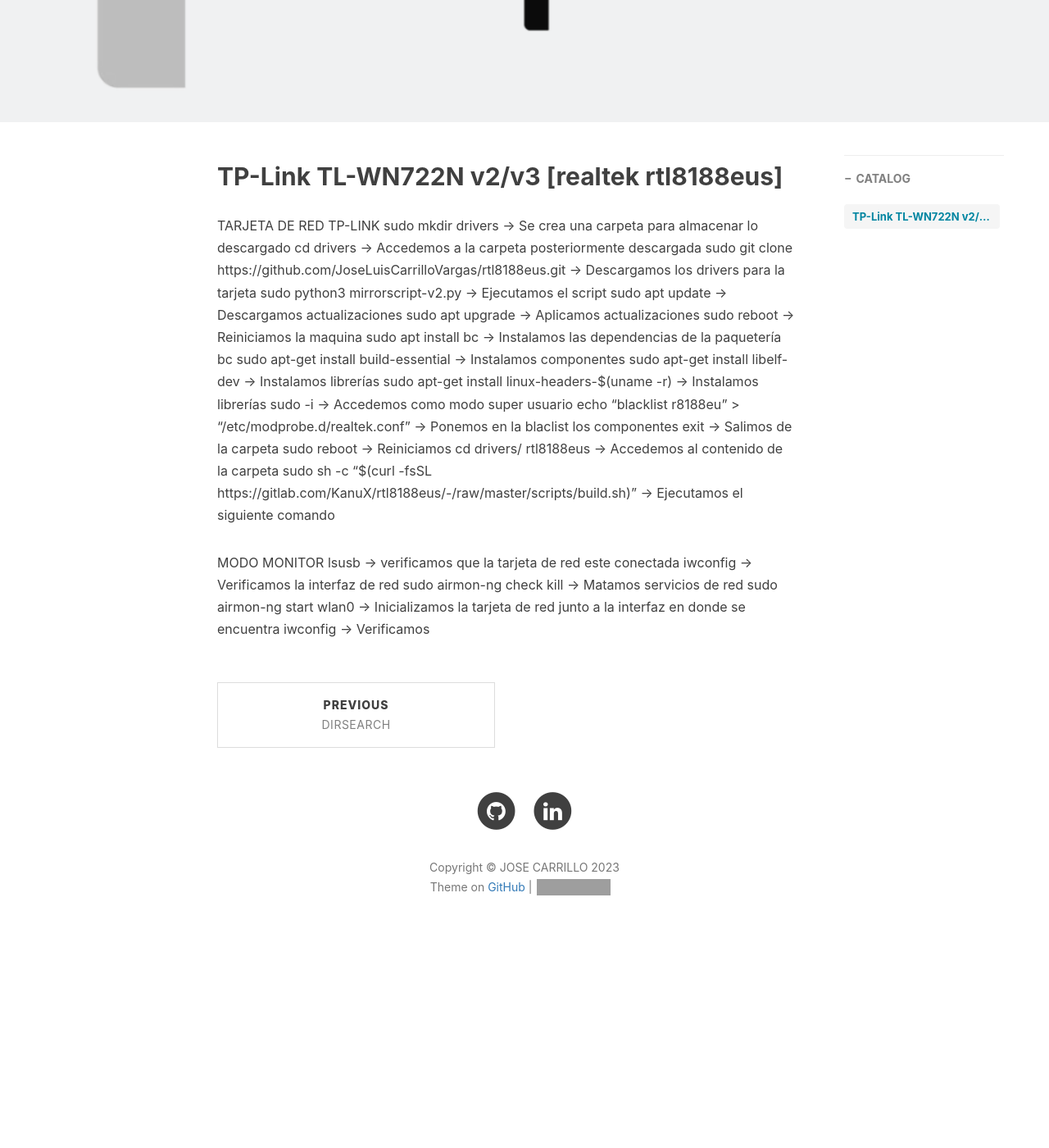
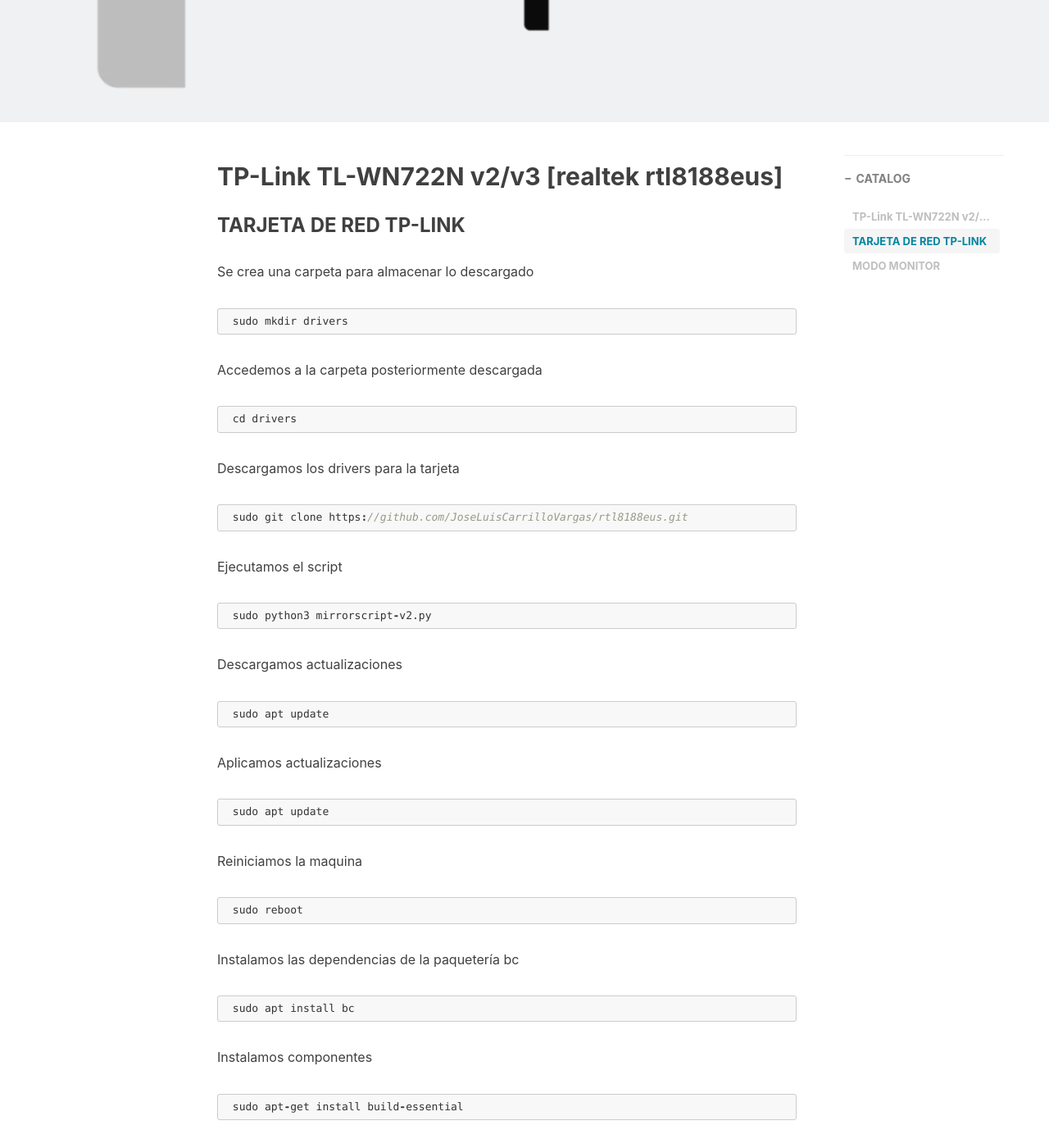
Before and after one commit to JoseLuisCarrilloVargas/joseluiscarrillovargas.github.io, a Jekyll site: the page built from _posts/2023-06-03-IntalarDriversTP-Link TL-WN722N.md, in a window 1280 px wide and 1400 px high, scrolled down 400 px. Shown: the whole window at 82% size. Built offline with Jekyll 4.4.1, drawn with Linux system fonts in a browser that asks for light colours; nearby versions of some CDN libraries; comment, search, counter and statistics services are not loaded; before the commit the page ends 1586 px from its top, so only the background shows below that; some of the changed text lies outside the part shown; grey boxes are pictures that could not be loaded.

Commit message:
03 06 2023

````diff
--- a/_posts/2023-06-03-IntalarDriversTP-Link TL-WN722N.md
+++ b/_posts/2023-06-03-IntalarDriversTP-Link TL-WN722N.md
@@ -11,28 +11,116 @@
 ---
 
 ## TP-Link TL-WN722N v2/v3 [realtek rtl8188eus]
-TARJETA DE RED TP-LINK
-sudo mkdir drivers -> Se crea una carpeta para almacenar lo descargado
-cd drivers -> Accedemos a la carpeta posteriormente descargada
-sudo git clone https://github.com/JoseLuisCarrilloVargas/rtl8188eus.git -> Descargamos los drivers para la tarjeta
-sudo python3 mirrorscript-v2.py -> Ejecutamos el script
-sudo apt update -> Descargamos actualizaciones
-sudo apt upgrade -> Aplicamos actualizaciones
-sudo reboot -> Reiniciamos la maquina
-sudo apt install bc -> Instalamos las dependencias de la paquetería bc
-sudo apt-get install build-essential -> Instalamos componentes
-sudo apt-get install libelf-dev -> Instalamos librerías
-sudo apt-get install linux-headers-$(uname -r) -> Instalamos librerías
-sudo -i -> Accedemos como modo super usuario
-echo "blacklist r8188eu" > "/etc/modprobe.d/realtek.conf" -> Ponemos en la blaclist los componentes
-exit -> Salimos de la carpeta
-sudo reboot -> Reiniciamos
-cd drivers/ rtl8188eus -> Accedemos al contenido de la carpeta
-sudo sh -c "$(curl -fsSL https://gitlab.com/KanuX/rtl8188eus/-/raw/master/scripts/build.sh)" -> Ejecutamos el siguiente comando
 
-MODO MONITOR
-lsusb -> verificamos que la tarjeta de red este conectada
-iwconfig -> Verificamos la interfaz de red
-sudo airmon-ng check kill -> Matamos servicios de red
-sudo airmon-ng start wlan0 -> Inicializamos la tarjeta de red junto a la interfaz en donde se encuentra
-iwconfig -> Verificamos
+### TARJETA DE RED TP-LINK
+
+Se crea una carpeta para almacenar lo descargado
+```	objc
+ sudo mkdir drivers
+```
+
+Accedemos a la carpeta posteriormente descargada
+```	objc
+ cd drivers
+```
+
+Descargamos los drivers para la tarjeta
+```	objc
+ sudo git clone https://github.com/JoseLuisCarrilloVargas/rtl8188eus.git
+```
+
+Ejecutamos el script
+```	objc
+ sudo python3 mirrorscript-v2.py
+```
+
+Descargamos actualizaciones
+```	objc
+ sudo apt update
+```
+
+Aplicamos actualizaciones
+```	objc
+ sudo apt update
+```
+
+Reiniciamos la maquina
+```	objc
+ sudo reboot
+```
+
+Instalamos las dependencias de la paquetería bc
+```	objc
+ sudo apt install bc
+```
+
+Instalamos componentes
+```	objc
+ sudo apt-get install build-essential
+```
+
+Instalamos componentes
+```	objc
+ sudo apt-get install build-essential
+```
+
+Instalamos librerías
+```	objc
+ sudo apt-get install libelf-dev
+```
+
+Instalamos librerías
+```	objc
+ sudo apt-get install linux-headers-$(uname -r)
+```
+
+Accedemos como modo super usuario
+```	objc
+ sudo -i
+```
+
+Ponemos en la blaclist los componentes
+```	objc
+ echo "blacklist r8188eu" > "/etc/modprobe.d/realtek.conf"
+```
+
+Reiniciamos la maquina
+```	objc
+ sudo reboot
+```
+
+Accedemos al contenido de la carpeta
+```	objc
+ cd drivers/ rtl8188eus
+```
+
+Ejecutamos el siguiente comando
+```	objc
+ sudo sh -c "$(curl -fsSL https://gitlab.com/KanuX/rtl8188eus/-/raw/master/scripts/build.sh)"
+```
+
+
+### MODO MONITOR
+
+Verificamos que la tarjeta de red este conectada
+```	objc
+ lsusb
+```
+Verificamos la interfaz de red
+```	objc
+ iwconfig
+```
+
+Matamos servicios de red
+```	objc
+ sudo airmon-ng check kill
+```
+
+Inicializamos la tarjeta de red junto a la interfaz en donde se encuentra
+```	objc
+ sudo airmon-ng start wlan0
+```
+Verificamos la interfaz de red
+```	objc
+ iwconfig
+```
````
